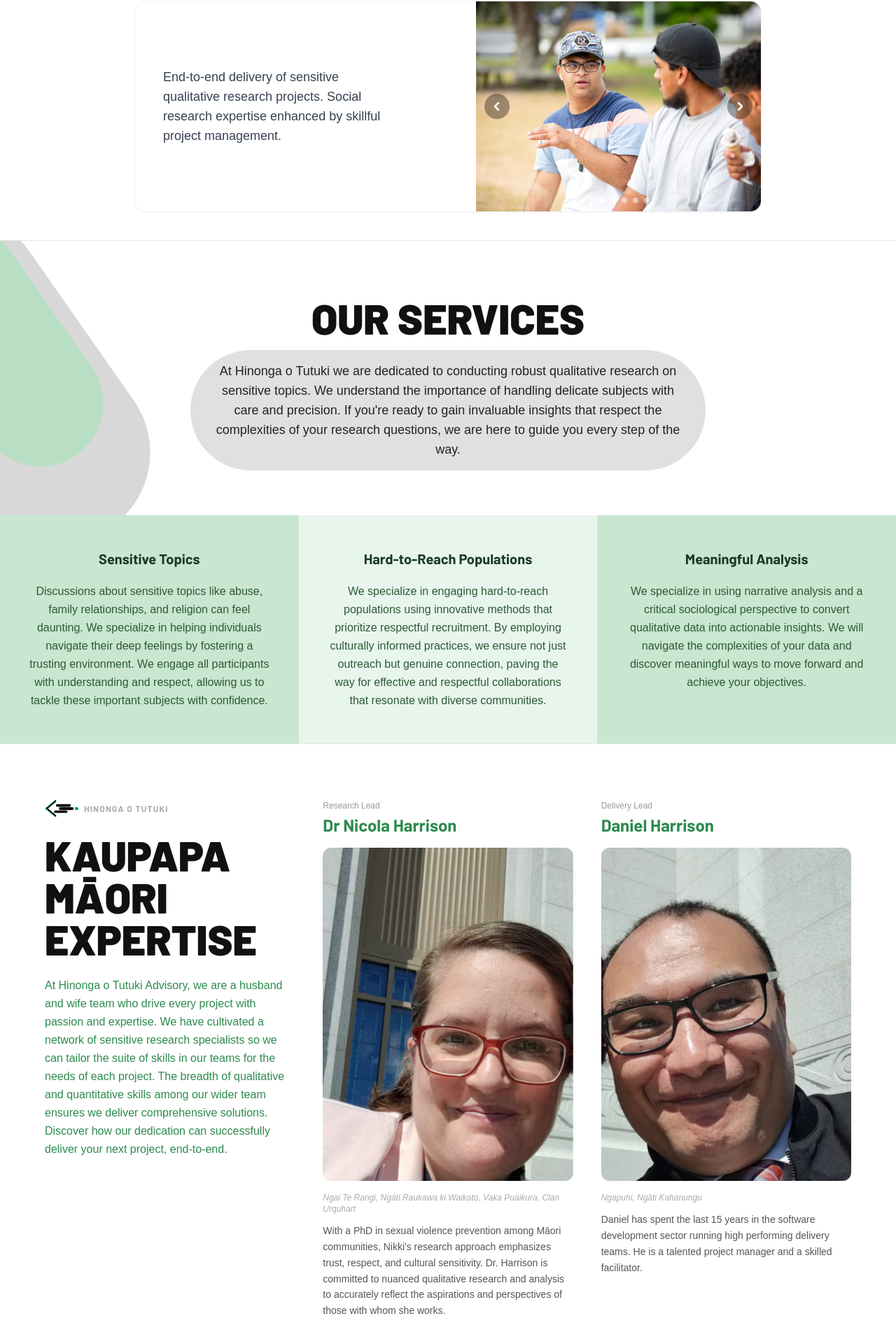
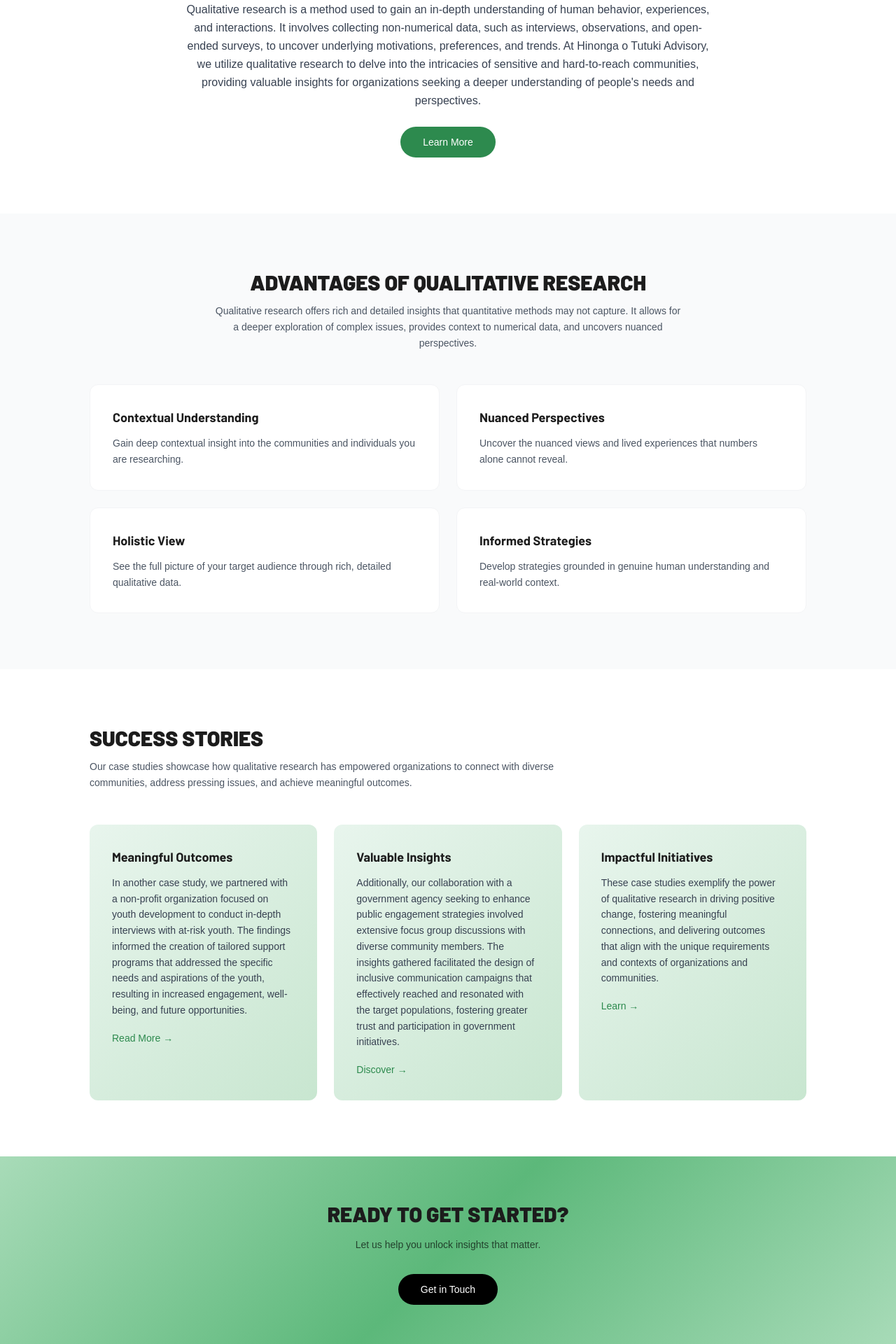
Before and after one commit to danhtadvisory/htadvisory-website, a Next.js app: page / in a window 1280 px wide. Shown: the part 399-2319 px from the top of the page at 70% size. Built offline with nearby package versions, Linux system fonts and the light colour scheme; a web font is replaced by a local one.

Commit message:
Clearer role labels

```diff
--- a/app/page.tsx
+++ b/app/page.tsx
@@ -1,21 +1,103 @@
 import Nav from '@/components/Nav';
-import Hero from '@/components/Hero';
-import Services from '@/components/Services';
-import About from '@/components/About';
-import Info from '@/components/Info';
-import Contact from '@/components/Contact';
 import Footer from '@/components/Footer';
 
-export default function Home() {
+const advantages = [
+  { title: 'Contextual Understanding', desc: 'Gain deep contextual insight into the communities and individuals you are researching.' },
+  { title: 'Nuanced Perspectives', desc: 'Uncover the nuanced views and lived experiences that numbers alone cannot reveal.' },
+  { title: 'Holistic View', desc: 'See the full picture of your target audience through rich, detailed qualitative data.' },
+  { title: 'Informed Strategies', desc: 'Develop strategies grounded in genuine human understanding and real-world context.' },
+];
+
+const caseStudies = [
+  {
+    title: 'Meaningful Outcomes',
+    body: 'In another case study, we partnered with a non-profit organization focused on youth development to conduct in-depth interviews with at-risk youth. The findings informed the creation of tailored support programs that addressed the specific needs and aspirations of the youth, resulting in increased engagement, well-being, and future opportunities.',
+    cta: 'Read More',
+  },
+  {
+    title: 'Valuable Insights',
+    body: 'Additionally, our collaboration with a government agency seeking to enhance public engagement strategies involved extensive focus group discussions with diverse community members. The insights gathered facilitated the design of inclusive communication campaigns that effectively reached and resonated with the target populations, fostering greater trust and participation in government initiatives.',
+    cta: 'Discover',
+  },
+  {
+    title: 'Impactful Initiatives',
+    body: 'These case studies exemplify the power of qualitative research in driving positive change, fostering meaningful connections, and delivering outcomes that align with the unique requirements and contexts of organizations and communities.',
+    cta: 'Learn',
+  },
+];
+
+export default function InfoPage() {
   return (
     <>
       <Nav />
-      <main>
-        <Hero />
-        <Services />
-        <About />
-        <Info />
-        <Contact />
+      <main className="pt-14">
+        {/* Banner */}
+        <div className="w-full py-16 px-6 text-center" style={{background: 'linear-gradient(135deg, #a8dbb8 0%, #5cb87a 50%, #a8dbb8 100%)'}}>
+          <h1 className="font-display font-black text-5xl md:text-7xl uppercase text-black tracking-tight">Info</h1>
+        </div>
+
+        {/* Understanding qualitative research */}
+        <section className="py-20 px-6 bg-white">
+          <div className="max-w-3xl mx-auto text-center">
+            <h2 className="font-display font-black text-3xl md:text-4xl uppercase mb-6">Understanding Qualitative Research</h2>
+            <p className="font-body text-base text-gray-700 leading-relaxed mb-6">
+              Qualitative research is a method used to gain an in-depth understanding of human behavior, experiences, and interactions.
+              It involves collecting non-numerical data, such as interviews, observations, and open-ended surveys, to uncover underlying
+              motivations, preferences, and trends. At Hinonga o Tutuki Advisory, we utilize qualitative research to delve into the
+              intricacies of sensitive and hard-to-reach communities, providing valuable insights for organizations seeking a deeper
+              understanding of people's needs and perspectives.
+            </p>
+            <a href="#contact" className="inline-block px-8 py-3 bg-[#2d8a4e] text-white font-body text-sm rounded-full hover:bg-[#256e3e] transition-colors">Learn More</a>
+          </div>
+        </section>
+
+        {/* Advantages */}
+        <section className="py-20 px-6 bg-gray-50">
+          <div className="max-w-5xl mx-auto">
+            <h2 className="font-display font-black text-3xl uppercase mb-3 text-center">Advantages of Qualitative Research</h2>
+            <p className="font-body text-sm text-gray-600 leading-relaxed max-w-2xl mx-auto text-center mb-12">
+              Qualitative research offers rich and detailed insights that quantitative methods may not capture. It allows for a deeper
+              exploration of complex issues, provides context to numerical data, and uncovers nuanced perspectives.
+            </p>
+            <div className="grid md:grid-cols-2 gap-6">
+              {advantages.map(a => (
+                <div key={a.title} className="bg-white rounded-xl p-8 border border-gray-100">
+                  <h3 className="font-display font-bold text-lg mb-3">{a.title}</h3>
+                  <p className="font-body text-sm text-gray-600 leading-relaxed">{a.desc}</p>
+                </div>
+              ))}
+            </div>
+          </div>
+        </section>
+
+        {/* Success stories */}
+        <section className="py-20 px-6 bg-white">
+          <div className="max-w-5xl mx-auto">
+            <h2 className="font-display font-black text-3xl uppercase mb-3">Success Stories</h2>
+            <p className="font-body text-sm text-gray-600 leading-relaxed max-w-2xl mb-12">
+              Our case studies showcase how qualitative research has empowered organizations to connect with diverse communities,
+              address pressing issues, and achieve meaningful outcomes.
+            </p>
+            <div className="grid md:grid-cols-3 gap-6">
+              {caseStudies.map(c => (
+                <div key={c.title} className="rounded-xl p-8" style={{background: 'linear-gradient(135deg, #e8f5ed, #c8e6d0)'}}>
+                  <h3 className="font-display font-bold text-lg mb-3">{c.title}</h3>
+                  <p className="font-body text-sm text-gray-700 leading-relaxed mb-4">{c.body}</p>
+                  <a href="#" className="font-body text-sm text-[#2d8a4e] font-medium hover:underline">{c.cta} →</a>
+                </div>
+              ))}
+            </div>
+          </div>
+        </section>
+
+        {/* CTA */}
+        <section className="py-16 px-6" style={{background: 'linear-gradient(135deg, #a8dbb8 0%, #5cb87a 50%, #a8dbb8 100%)'}}>
+          <div className="max-w-2xl mx-auto text-center">
+            <h2 className="font-display font-black text-3xl uppercase mb-4">Ready to get started?</h2>
+            <p className="font-body text-sm text-black/65 mb-8">Let us help you unlock insights that matter.</p>
+            <a href="/#contact" className="inline-block px-8 py-3 bg-black text-white font-body text-sm rounded-full hover:bg-gray-800 transition-colors">Get in Touch</a>
+          </div>
+        </section>
       </main>
       <Footer />
     </>
--- a/components/About.tsx
+++ b/components/About.tsx
@@ -41,7 +41,7 @@ export default function About() {
         {/* Team members */}
         {team.map((m) => (
           <div key={m.name}>
-            <p className="font-body text-xs mb-1" style={{color:'#999'}}>{m.role}</p>
+            <p className="font-body text-sm font-bold mb-1 uppercase tracking-widest" style={{color:'#444'}}>{m.role}</p>
             <h3 className="font-display font-bold text-2xl mb-4" style={{color:'#2d8a4e'}}>{m.name}</h3>
             {/* Portrait ratio — shows full face */}
             <div className="relative w-full mb-4 overflow-hidden rounded-xl" style={{aspectRatio:'3/4'}}>
```
